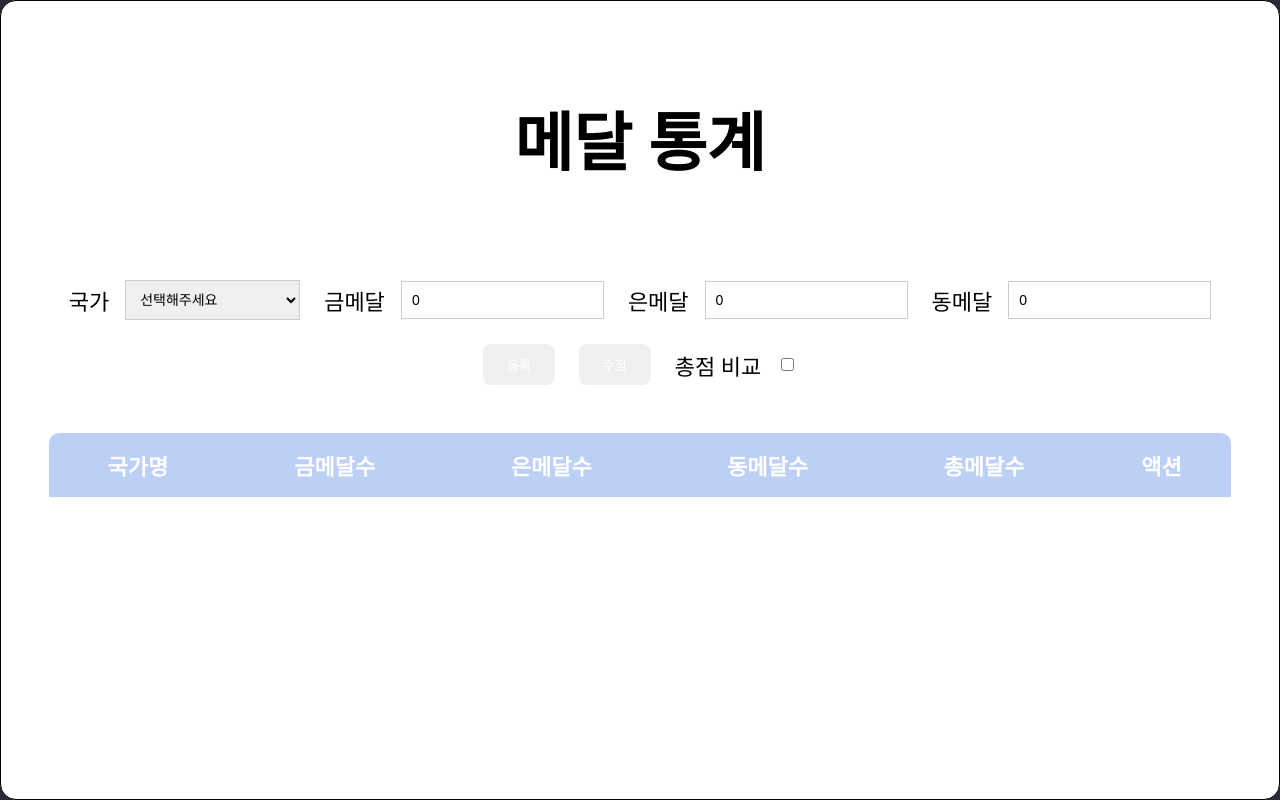
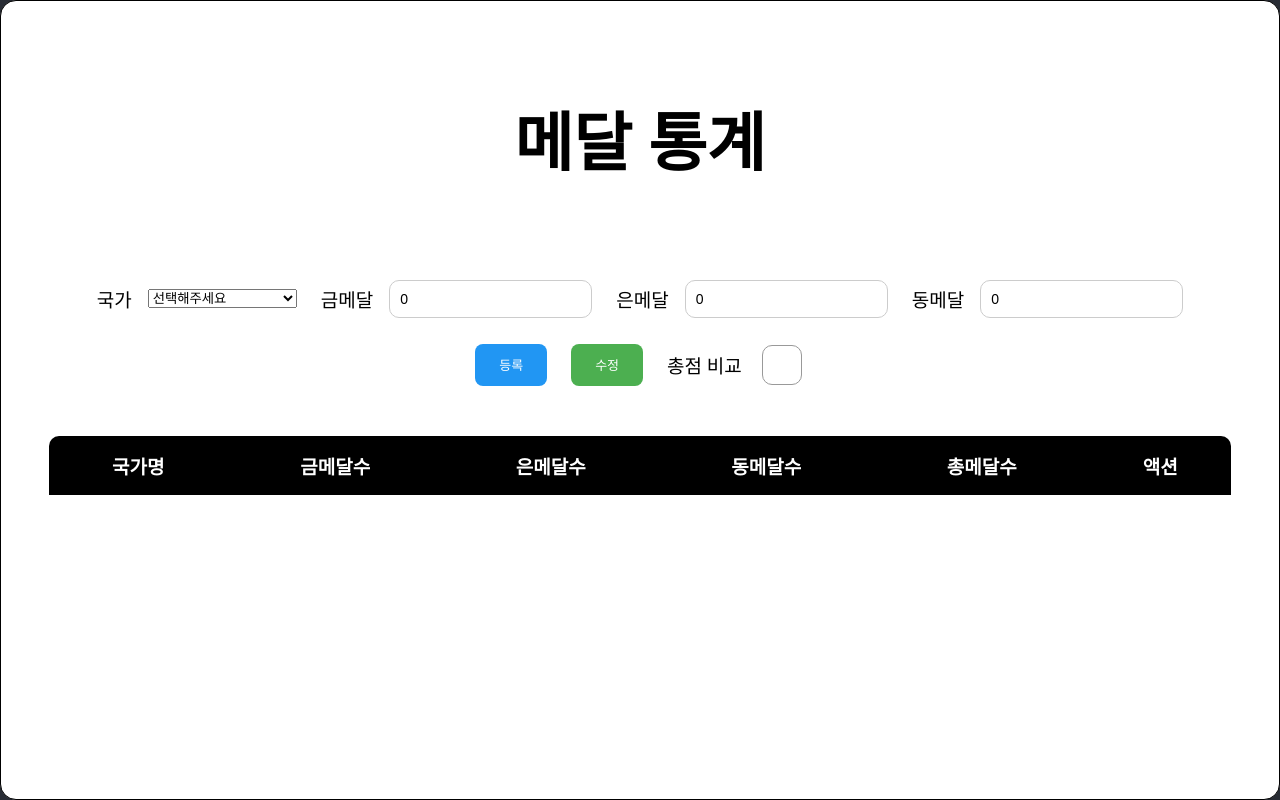
Before and after one commit to dev-woohyeok/medal-react, a React (Vite) app: page / in a window 1280 px wide. Built offline with nearby package versions, Linux system fonts and the light colour scheme.

Commit message:
refactor: 코드에 Type 적용하여 동적 코드로 수정, checkbox css 수정

```diff
--- a/src/App.jsx
+++ b/src/App.jsx
@@ -2,6 +2,7 @@ import styles from './styles/App.module.css';
 import MedalTable from './component/MedalTable';
 import MedalForm from './component/MedalForm';
 import { useState } from 'react';
+import { TYPE_LOCALSTORAGE, TYPE_STATEFORM } from './constant/type';
 
 function App() {
 	const [stateForm, setStateForm] = useState({
@@ -16,6 +17,17 @@ function App() {
 		JSON.parse(localStorage.getItem('records')) || [],
 	);
 
+	function handleDeleteRecord(idx) {
+		setStateRecords((prev) => {
+			const deletedRecords = prev.filter((_, i) => i !== idx);
+			localStorage.setItem(
+				TYPE_LOCALSTORAGE.MEDALS_RECORD_LIST,
+				JSON.stringify(deletedRecords),
+			);
+			return deletedRecords;
+		});
+	}
+
 	return (
 		<div className={styles.wrapper}>
 			<div className={styles.container}>
@@ -28,19 +40,8 @@ function App() {
 				/>
 				<MedalTable
 					records={stateRecords}
-					onDeleteRecord={(idx) =>
-						setStateRecords((prev) => {
-							const deletedRecords = prev.filter(
-								(_, i) => i !== idx,
-							);
-							localStorage.setItem(
-								'records',
-								JSON.stringify(deletedRecords),
-							);
-							return deletedRecords;
-						})
-					}
-					isTotalOnly={stateForm.isTotalOnly}
+					onDeleteRecord={handleDeleteRecord}
+					isTotalOnly={stateForm[TYPE_STATEFORM.IS_TOTAL_ONLY]}
 				/>
 			</div>
 		</div>
--- a/src/component/Input.jsx
+++ b/src/component/Input.jsx
@@ -1,14 +1,13 @@
-import style_input from '../styles/Input.module.css';
+import styles from '../styles/Input.module.css';
 function Input({ label, value, onChange, onFocus, ...props }) {
 	return (
-		<label className={style_input.label}>
-			<span className={style_input.label_text}>{label}</span>
+		<label className={styles.label}>
+			<span className={styles.label_text}>{label}</span>
 			<input
-				className={style_input.input}
+				className={styles.input}
 				value={value}
 				onChange={onChange}
 				onFocus={onFocus}
-				min={0}
 				{...props}
 			/>
 		</label>
--- a/src/component/MedalForm.jsx
+++ b/src/component/MedalForm.jsx
@@ -1,30 +1,35 @@
-import { OLYMPIC_COUNTRIES_LIST } from '../constant/type';
+import { TYPE_LOCALSTORAGE, TYPE_STATEFORM } from '../constant/type';
+
 import styles from '../styles/MedalForm.module.css';
 import Selector from './Selector';
 import Input from './Input';
 import Button from './Button';
-import PropTypes from 'prop-types';
+import { OLYMPIC_COUNTRIES_LIST } from '../constant/constant';
 
 function MedalForm({ stateForm, setStateForm, stateRecords, setStateRecords }) {
 	function handleCreate(e) {
 		e.preventDefault();
-		if (!stateForm.country) {
+		if (!stateForm[TYPE_STATEFORM.COUNTRY]) {
 			alert('국가를 선택해주세요.');
 			return;
 		}
 
 		// 중복 방지 알림
-		if (stateRecords.some((item) => item.country === stateForm.country)) {
+		if (
+			stateRecords.some(
+				(item) => item.country === stateForm[TYPE_STATEFORM.COUNTRY],
+			)
+		) {
 			alert('이미 등록된 국가입니다.');
 			return;
 		}
 
 		setStateRecords((prevState) => {
 			const newRecord = {
-				country: stateForm.country,
-				gold: stateForm.gold,
-				silver: stateForm.silver,
-				bronze: stateForm.bronze,
+				country: stateForm[TYPE_STATEFORM.COUNTRY],
+				gold: stateForm[TYPE_STATEFORM.GOLD],
+				silver: stateForm[TYPE_STATEFORM.SILVER],
+				bronze: stateForm[TYPE_STATEFORM.BRONZE],
 			};
 			const updatedRecords = [...prevState, newRecord];
 			localStorage.setItem('records', JSON.stringify(updatedRecords));
@@ -41,12 +46,16 @@ function MedalForm({ stateForm, setStateForm, stateRecords, setStateRecords }) {
 
 	function handleUpdate(e) {
 		e.preventDefault();
-		if (!stateForm.country) {
+		if (!stateForm[TYPE_STATEFORM.COUNTRY]) {
 			alert('국가를 선택해주세요.');
 			return;
 		}
 		// 국가 존재 여부 확인
-		if (!stateRecords.some((item) => item.country === stateForm.country)) {
+		if (
+			!stateRecords.some(
+				(item) => item.country === stateForm[TYPE_STATEFORM.COUNTRY],
+			)
+		) {
 			alert('해당 국가는 등록되지 않은 국가입니다.');
 			return;
 		}
@@ -54,15 +63,20 @@ function MedalForm({ stateForm, setStateForm, stateRecords, setStateRecords }) {
 		// 수정해야하는 국가 메달 업데이트 하기
 		setStateRecords((prevState) => {
 			const newRecord = {
-				country: stateForm.country,
-				gold: stateForm.gold,
-				silver: stateForm.silver,
-				bronze: stateForm.bronze,
+				country: stateForm[TYPE_STATEFORM.COUNTRY],
+				gold: stateForm[TYPE_STATEFORM.GOLD],
+				silver: stateForm[TYPE_STATEFORM.SILVER],
+				bronze: stateForm[TYPE_STATEFORM.BRONZE],
 			};
 			const updatedRecords = prevState.map((item) =>
-				item.country === stateForm.country ? newRecord : item,
+				item.country === stateForm[TYPE_STATEFORM.COUNTRY]
+					? newRecord
+					: item,
 			);
-			localStorage.setItem('records', JSON.stringify(updatedRecords));
+			localStorage.setItem(
+				TYPE_LOCALSTORAGE.MEDALS_RECORD_LIST,
+				JSON.stringify(updatedRecords),
+			);
 			return updatedRecords;
 		});
 		setStateForm({
@@ -72,6 +86,14 @@ function MedalForm({ stateForm, setStateForm, stateRecords, setStateRecords }) {
 			bronze: 0,
 			country: '',
 		});
+	}
+
+	function handleOnChange(e, medalType) {
+		const value = parseInt(e.target.value) || '';
+		setStateForm((prev) => ({
+			...prev,
+			[medalType]: value,
+		}));
 	}
 
 	function handleIsTotalOnly(e) {
@@ -86,7 +108,7 @@ function MedalForm({ stateForm, setStateForm, stateRecords, setStateRecords }) {
 			<Selector
 				label="국가"
 				options={OLYMPIC_COUNTRIES_LIST}
-				value={stateForm.country}
+				value={stateForm[TYPE_STATEFORM.COUNTRY]}
 				onChange={(e) => {
 					setStateForm((prev) => ({
 						...prev,
@@ -96,39 +118,38 @@ function MedalForm({ stateForm, setStateForm, stateRecords, setStateRecords }) {
 			/>
 			<Input
 				label="금메달"
-				value={stateForm.gold}
-				onChange={(e) => {
-					const value = parseInt(e.target.value) || '';
-					setStateForm((prev) => ({ ...prev, gold: value }));
-				}}
+				value={stateForm[TYPE_STATEFORM.GOLD]}
+				onChange={(e) => handleOnChange(e, TYPE_STATEFORM.GOLD)}
+				onFocus={(e) => e.target.select()}
 				type="number"
+				min={0}
 			/>
 			<Input
 				label="은메달"
-				value={stateForm.silver}
-				onChange={(e) => {
-					const value = parseInt(e.target.value) || '';
-					setStateForm((prev) => ({ ...prev, silver: value }));
-				}}
+				value={stateForm[TYPE_STATEFORM.SILVER]}
+				onChange={(e) => handleOnChange(e, TYPE_STATEFORM.SILVER)}
+				onFocus={(e) => e.target.select()}
 				type="number"
+				min={0}
 			/>
 			<Input
 				label="동메달"
-				value={stateForm.bronze}
-				onChange={(value) =>
-					setStateForm((prev) => ({ ...prev, bronze: value }))
-				}
+				value={stateForm[TYPE_STATEFORM.BRONZE]}
+				onChange={(e) => handleOnChange(e, TYPE_STATEFORM.BRONZE)}
+				onFocus={(e) => e.target.select()}
 				type="number"
+				min={0}
 			/>
-			<Button onClick={handleCreate} color="g">
+			<Button onClick={handleCreate} color="blue">
 				등록
 			</Button>
-			<Button onClick={handleUpdate}>수정</Button>
-
+			<Button onClick={handleUpdate} color="green">
+				수정
+			</Button>
 			<Input
 				label="총점 비교"
 				type="checkbox"
-				checked={stateForm.isTotalOnly}
+				checked={stateForm[TYPE_STATEFORM.IS_TOTAL_ONLY]}
 				onChange={handleIsTotalOnly}
 			/>
 		</form>
--- a/src/component/Selector.jsx
+++ b/src/component/Selector.jsx
@@ -3,9 +3,10 @@ import style_input from '../styles/Input.module.css';
 function Selector({
 	options = [],
 	onChange,
+	label,
 	value = '',
-	label,
 	placeholder = '선택해주세요',
+	...props
 }) {
 	return (
 		<label className={style_input.label}>
@@ -13,7 +14,8 @@ function Selector({
 			<select
 				className={style_input.input}
 				value={value}
-				onChange={(e) => onChange(e.target.value)}
+				onChange={onChange}
+				{...props}
 			>
 				<option value="" disabled hidden>
 					{placeholder}
--- /dev/null
+++ b/src/constant/constant.js
@@ -0,0 +1,210 @@
+import { TYPE_MEDAL } from './type';
+
+export const MEDALTABLE_RANKING_COLOR = {
+	0: TYPE_MEDAL.GOLD,
+	1: TYPE_MEDAL.SILVER,
+	2: TYPE_MEDAL.BRONZE,
+	default: 'other',
+};
+Object.freeze(MEDALTABLE_RANKING_COLOR);
+
+/**
+ * 파리 올림픽 참가 국가 목록 : 메달 테이블에 등록 가능한 국가
+ */
+export const OLYMPIC_COUNTRIES_LIST = [
+	'가나',
+	'가봉',
+	'가이아나',
+	'감비아',
+	'과테말라',
+	'괌',
+	'그레나다',
+	'그리스',
+	'기니',
+	'기니비사우',
+	'나미비아',
+	'나우루',
+	'나이지리아',
+	'남수단',
+	'남아프리카 공화국',
+	'네덜란드',
+	'네팔',
+	'노르웨이',
+	'뉴질랜드',
+	'니제르',
+	'니카라과',
+	'대한민국',
+	'덴마크',
+	'도미니카 공화국',
+	'도미니카 연방',
+	'독일',
+	'동티모르',
+	'라오스',
+	'라이베리아',
+	'라트비아',
+	'레바논',
+	'레소토',
+	'루마니아',
+	'룩셈부르크',
+	'르완다',
+	'리비아',
+	'리투아니아',
+	'리히텐슈타인',
+	'마다가스카르',
+	'마셜 제도',
+	'말라위',
+	'말레이시아',
+	'말리',
+	'멕시코',
+	'모나코',
+	'모로코',
+	'모리셔스',
+	'모리타니',
+	'모잠비크',
+	'몬테네그로',
+	'몰도바',
+	'몰디브',
+	'몰타',
+	'몽골',
+	'미국',
+	'미얀마',
+	'미크로네시아 연방',
+	'바누아투',
+	'바레인',
+	'바베이도스',
+	'바하마',
+	'방글라데시',
+	'베냉',
+	'베네수엘라',
+	'베트남',
+	'벨기에',
+	'벨리즈',
+	'보스니아 헤르체고비나',
+	'보츠와나',
+	'볼리비아',
+	'부룬디',
+	'부르키나파소',
+	'부탄',
+	'북마케도니아',
+	'불가리아',
+	'브라질',
+	'브루나이',
+	'사모아',
+	'사우디아라비아',
+	'산마리노',
+	'상투메 프린시페',
+	'세네갈',
+	'세르비아',
+	'세이셸',
+	'세인트루시아',
+	'세인트빈센트 그레나딘',
+	'세인트키츠 네비스',
+	'소말리아',
+	'솔로몬 제도',
+	'수단',
+	'수리남',
+	'스리랑카',
+	'스웨덴',
+	'스위스',
+	'스페인',
+	'슬로바키아',
+	'슬로베니아',
+	'시리아',
+	'시에라리온',
+	'싱가포르',
+	'아랍에미리트',
+	'아르메니아',
+	'아르헨티나',
+	'아이슬란드',
+	'아이티',
+	'아일랜드',
+	'아제르바이잔',
+	'아프가니스탄',
+	'안도라',
+	'알바니아',
+	'알제리',
+	'앙골라',
+	'앤티가 바부다',
+	'에리트레아',
+	'에스와티니',
+	'에스토니아',
+	'에콰도르',
+	'에티오피아',
+	'엘살바도르',
+	'영국',
+	'예멘',
+	'오만',
+	'오스트레일리아',
+	'오스트리아',
+	'온두라스',
+	'요르단',
+	'우간다',
+	'우루과이',
+	'우즈베키스탄',
+	'우크라이나',
+	'이라크',
+	'이란',
+	'이스라엘',
+	'이집트',
+	'이탈리아',
+	'인도',
+	'인도네시아',
+	'일본',
+	'자메이카',
+	'잠비아',
+	'적도 기니',
+	'조지아',
+	'중앙아프리카 공화국',
+	'중화 타이베이',
+	'중화인민공화국',
+	'지부티',
+	'짐바브웨',
+	'차드',
+	'체코',
+	'칠레',
+	'카메룬',
+	'카보베르데',
+	'카자흐스탄',
+	'카타르',
+	'캄보디아',
+	'캐나다',
+	'케냐',
+	'코모로',
+	'코소보',
+	'코스타리카',
+	'코트디부아르',
+	'콜롬비아',
+	'콩고 공화국',
+	'콩고민주공화국',
+	'쿠바',
+	'쿠웨이트',
+	'크로아티아',
+	'키르기스스탄',
+	'키리바시',
+	'키프로스',
+	'타지키스탄',
+	'탄자니아',
+	'태국',
+	'토고',
+	'통가',
+	'투르크메니스탄',
+	'튀니지',
+	'튀르키예',
+	'트리니다드 토바고',
+	'파나마',
+	'파라과이',
+	'파키스탄',
+	'파푸아뉴기니',
+	'팔라우',
+	'팔레스타인',
+	'페루',
+	'포르투갈',
+	'폴란드',
+	'프랑스',
+	'피지',
+	'핀란드',
+	'필리핀',
+	'헝가리',
+	'홍콩',
+];
+Object.freeze(OLYMPIC_COUNTRIES_LIST);
--- a/src/constant/type.js
+++ b/src/constant/type.js
@@ -1,209 +1,27 @@
-/**
- * 메달 테이블 1, 2, 3위 색상 타입
- */
-export const MEDALTABLE_RANKING_COLOR = {
-	0: 'gold',
-	1: 'silver',
-	2: 'bronze',
-	default: 'other',
+export const TYPE_MEDAL = {
+	GOLD: 'gold',
+	SILVER: 'silver',
+	BRONZE: 'bronze',
 };
+Object.freeze(TYPE_MEDAL);
 
-/**
- * 파리 올림픽 참가 국가 목록 : 메달 테이블에 등록 가능한 국가
- */
-export const OLYMPIC_COUNTRIES_LIST = [
-	'가나',
-	'가봉',
-	'가이아나',
-	'감비아',
-	'과테말라',
-	'괌',
-	'그레나다',
-	'그리스',
-	'기니',
-	'기니비사우',
-	'나미비아',
-	'나우루',
-	'나이지리아',
-	'남수단',
-	'남아프리카 공화국',
-	'네덜란드',
-	'네팔',
-	'노르웨이',
-	'뉴질랜드',
-	'니제르',
-	'니카라과',
-	'대한민국',
-	'덴마크',
-	'도미니카 공화국',
-	'도미니카 연방',
-	'독일',
-	'동티모르',
-	'라오스',
-	'라이베리아',
-	'라트비아',
-	'레바논',
-	'레소토',
-	'루마니아',
-	'룩셈부르크',
-	'르완다',
-	'리비아',
-	'리투아니아',
-	'리히텐슈타인',
-	'마다가스카르',
-	'마셜 제도',
-	'말라위',
-	'말레이시아',
-	'말리',
-	'멕시코',
-	'모나코',
-	'모로코',
-	'모리셔스',
-	'모리타니',
-	'모잠비크',
-	'몬테네그로',
-	'몰도바',
-	'몰디브',
-	'몰타',
-	'몽골',
-	'미국',
-	'미얀마',
-	'미크로네시아 연방',
-	'바누아투',
-	'바레인',
-	'바베이도스',
-	'바하마',
-	'방글라데시',
-	'베냉',
-	'베네수엘라',
-	'베트남',
-	'벨기에',
-	'벨리즈',
-	'보스니아 헤르체고비나',
-	'보츠와나',
-	'볼리비아',
-	'부룬디',
-	'부르키나파소',
-	'부탄',
-	'북마케도니아',
-	'불가리아',
-	'브라질',
-	'브루나이',
-	'사모아',
-	'사우디아라비아',
-	'산마리노',
-	'상투메 프린시페',
-	'세네갈',
-	'세르비아',
-	'세이셸',
-	'세인트루시아',
-	'세인트빈센트 그레나딘',
-	'세인트키츠 네비스',
-	'소말리아',
-	'솔로몬 제도',
-	'수단',
-	'수리남',
-	'스리랑카',
-	'스웨덴',
-	'스위스',
-	'스페인',
-	'슬로바키아',
-	'슬로베니아',
-	'시리아',
-	'시에라리온',
-	'싱가포르',
-	'아랍에미리트',
-	'아르메니아',
-	'아르헨티나',
-	'아이슬란드',
-	'아이티',
-	'아일랜드',
-	'아제르바이잔',
-	'아프가니스탄',
-	'안도라',
-	'알바니아',
-	'알제리',
-	'앙골라',
-	'앤티가 바부다',
-	'에리트레아',
-	'에스와티니',
-	'에스토니아',
-	'에콰도르',
-	'에티오피아',
-	'엘살바도르',
-	'영국',
-	'예멘',
-	'오만',
-	'오스트레일리아',
-	'오스트리아',
-	'온두라스',
-	'요르단',
-	'우간다',
-	'우루과이',
-	'우즈베키스탄',
-	'우크라이나',
-	'이라크',
-	'이란',
-	'이스라엘',
-	'이집트',
-	'이탈리아',
-	'인도',
-	'인도네시아',
-	'일본',
-	'자메이카',
-	'잠비아',
-	'적도 기니',
-	'조지아',
-	'중앙아프리카 공화국',
-	'중화 타이베이',
-	'중화인민공화국',
-	'지부티',
-	'짐바브웨',
-	'차드',
-	'체코',
-	'칠레',
-	'카메룬',
-	'카보베르데',
-	'카자흐스탄',
-	'카타르',
-	'캄보디아',
-	'캐나다',
-	'케냐',
-	'코모로',
-	'코소보',
-	'코스타리카',
-	'코트디부아르',
-	'콜롬비아',
-	'콩고 공화국',
-	'콩고민주공화국',
-	'쿠바',
-	'쿠웨이트',
-	'크로아티아',
-	'키르기스스탄',
-	'키리바시',
-	'키프로스',
-	'타지키스탄',
-	'탄자니아',
-	'태국',
-	'토고',
-	'통가',
-	'투르크메니스탄',
-	'튀니지',
-	'튀르키예',
-	'트리니다드 토바고',
-	'파나마',
-	'파라과이',
-	'파키스탄',
-	'파푸아뉴기니',
-	'팔라우',
-	'팔레스타인',
-	'페루',
-	'포르투갈',
-	'폴란드',
-	'프랑스',
-	'피지',
-	'핀란드',
-	'필리핀',
-	'헝가리',
-	'홍콩',
-];
+export const TYPE_STATEFORM = {
+	COUNTRY: 'country',
+	GOLD: 'gold',
+	SILVER: 'silver',
+	BRONZE: 'bronze',
+	IS_TOTAL_ONLY: 'isTotalOnly',
+};
+Object.freeze(TYPE_STATEFORM);
+
+export const TYPE_BUTTON_COLOR = {
+	RED: 'red',
+	BLUE: 'blue',
+	GREEN: 'green',
+};
+Object.freeze(TYPE_BUTTON_COLOR);
+
+export const TYPE_LOCALSTORAGE = {
+	MEDALS_RECORD_LIST: 'records',
+};
+Object.freeze(TYPE_LOCALSTORAGE);
--- a/src/styles/App.module.css
+++ b/src/styles/App.module.css
@@ -5,7 +5,7 @@
 	flex-direction: column;
 	align-items: center;
 	justify-content: center;
-	font-size: calc(10px + 1.5vmin);
+	font-size: calc(7px + 1.5vmin);
 	color: white;
 }
 
--- a/src/styles/Input.module.css
+++ b/src/styles/Input.module.css
@@ -9,9 +9,39 @@
 	white-space: nowrap;
 }
 
-.input {
+input[type='number'] {
 	border: 1px solid #ccc;
 	padding: 10px;
 	font-size: calc(6px + 1vmin);
 	width: 100%;
+	border-radius: 0.625rem;
 }
+
+input[type='checkbox'] {
+	width: 2.5rem;
+	height: 2.5rem;
+	border-radius: 0.625rem;
+	border: 1px solid #999;
+	appearance: none; /* 기본 체크 표시 제거 */
+	cursor: pointer;
+	transition: background 0.2s;
+}
+
+input[type='checkbox']:checked {
+	background: #2b4de5;
+	border: none;
+}
+
+input[type='checkbox']:checked::after {
+	content: '';
+	display: block;
+	width: 6px;
+	height: 14px;
+	border: solid #fff;
+	border-width: 0 4px 4px 0;
+	-webkit-transform: rotate(45deg);
+	transform: rotate(45deg);
+	position: relative;
+	top: calc(50% - 12px);
+	left: calc(50% - 6px);
+}
--- a/src/styles/MedalTable.module.css
+++ b/src/styles/MedalTable.module.css
@@ -2,7 +2,6 @@ table {
 	border-collapse: collapse;
 	border-spacing: 0;
 	width: 100%;
-	font-weight: bold;
 }
 
 th {
@@ -28,7 +27,7 @@ tr:last-child td:last-child {
 }
 
 .thead {
-	background-color: #bccff5;
+	background-color: #000000;
 	color: white;
 }
 
@@ -51,3 +50,7 @@ tr:last-child td:last-child {
 .other {
 	background-color: #f0f0f0;
 }
+
+.other:nth-child(2n) {
+	background-color: #e0e0e0;
+}
```
Also changed, not shown: src/component/MedalTable.jsx (+16 -10 lines).
